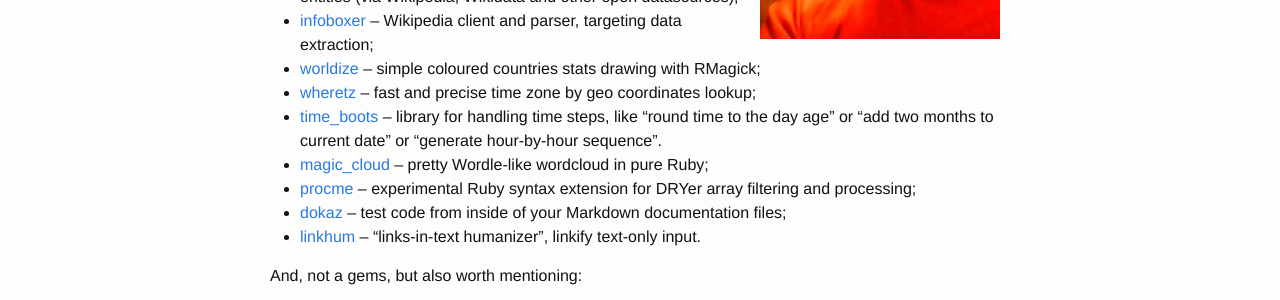
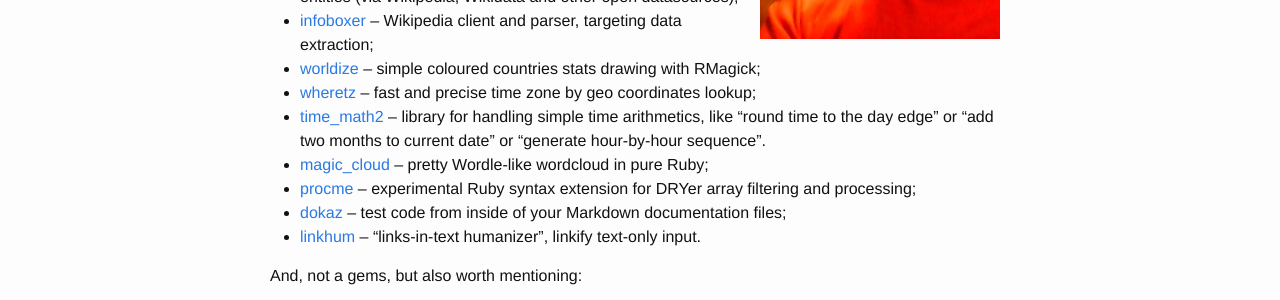
Before and after one commit to zverok/zverok.github.io, a Jekyll site: the page built from index.md, in a window 1280 px wide. Shown: the part 398-698 px from the top of the page. Built offline with Jekyll 4.4.1, drawn with Linux system fonts in a browser that asks for light colours.

Commit message:
TimeBoots => TimeMath2

```diff
--- a/index.md
+++ b/index.md
@@ -17,7 +17,7 @@ Recently I've released some useful Ruby gems (and plan to do much more):
 * [infoboxer](https://github.com/molybdenum-99/infoboxer) -- Wikipedia client and parser, targeting data extraction;
 * [worldize](https://github.com/zverok/worldize) -- simple coloured countries stats drawing with RMagick;
 * [wheretz](https://github.com/zverok/wheretz) -- fast and precise time zone by geo coordinates lookup;
-* [time_boots](http://github.com/zverok/time_boots) -- library for handling time steps, like "round time to the day age" or "add two months to current date" or "generate hour-by-hour sequence".
+* [time_math2](http://github.com/zverok/time_math) -- library for handling simple time arithmetics, like "round time to the day edge" or "add two months to current date" or "generate hour-by-hour sequence".
 * [magic_cloud](http://github.com/zverok/magic_cloud) -- pretty Wordle-like wordcloud in pure Ruby;
 * [procme](http://github.com/zverok/procme) -- experimental Ruby syntax extension for DRYer array filtering and processing;
 * [dokaz](http://github.com/zverok/dokaz) -- test code from inside of your Markdown documentation files;
```
